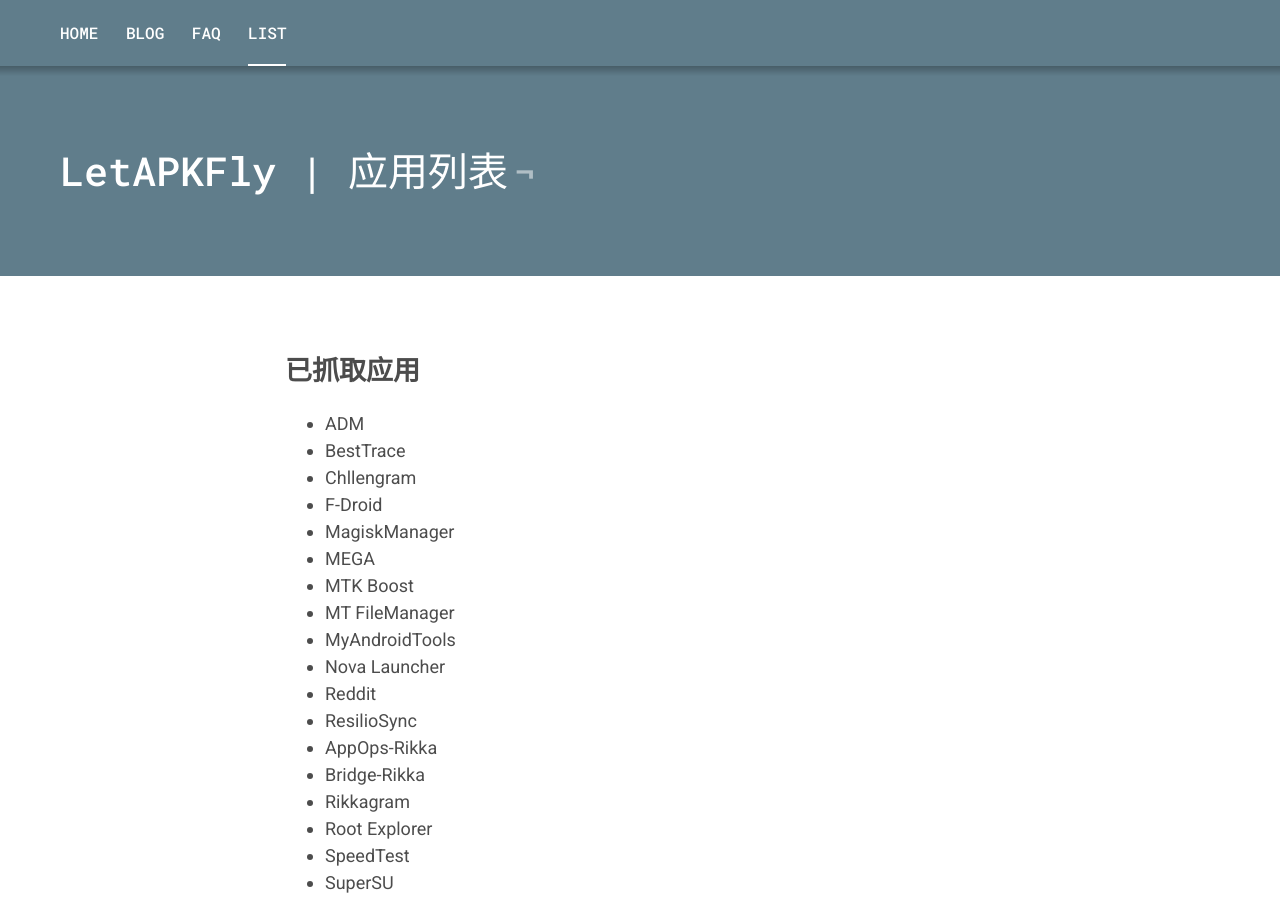
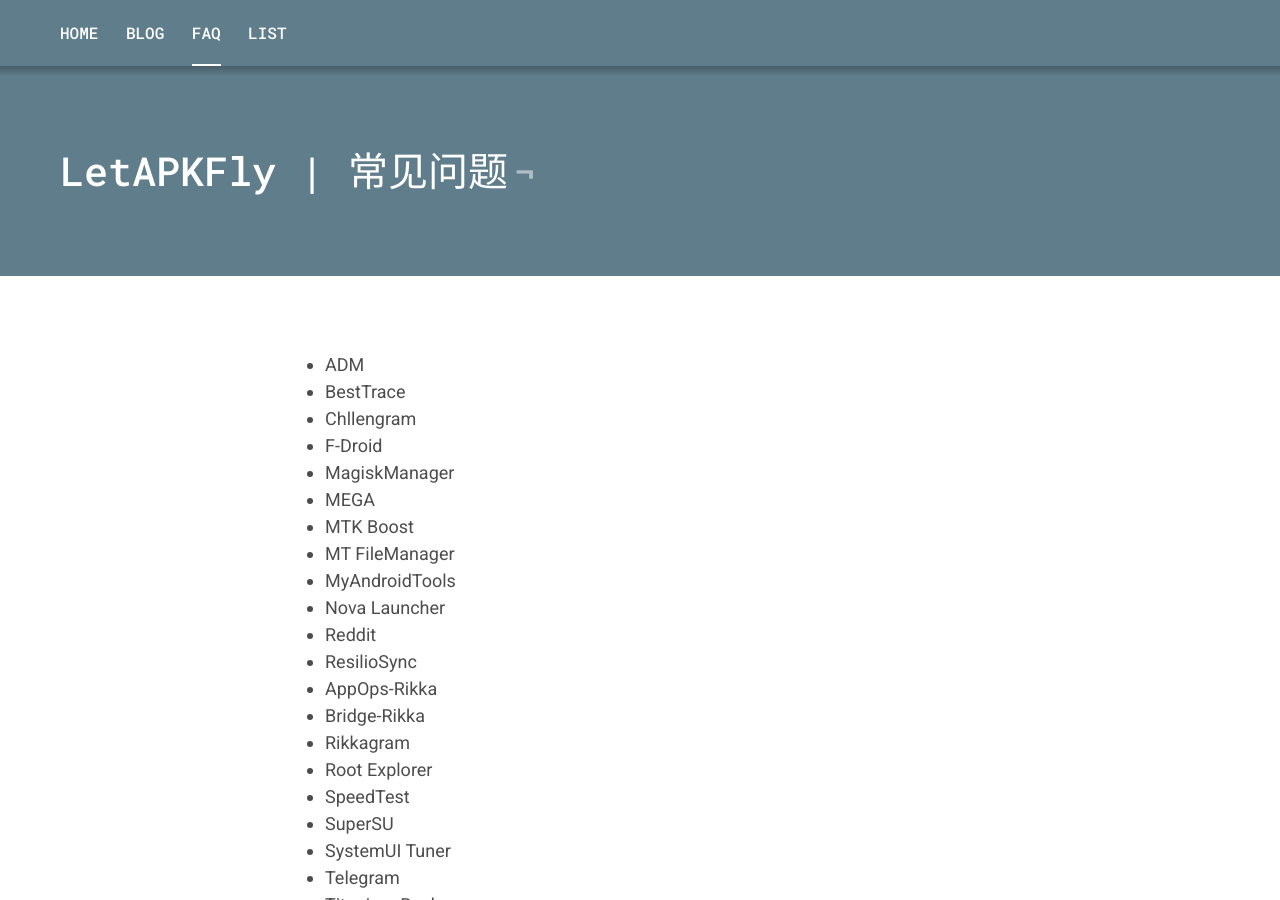
Before and after one commit to neoFelhz/LetAPKFly, a Jekyll site: the page built from _pages/list.md, in a window 1280 px wide and 900 px high. Built offline with Jekyll 4.4.1, drawn with Linux system fonts in a browser that asks for light colours; our own code applies the rules of GitHub Pages for plain Markdown files.

Commit message:
fix the bug of list

```diff
--- a/_pages/list.md
+++ b/_pages/list.md
@@ -1,10 +1,9 @@
 ---
 layout: page
-title: LetAPKFly | 应用列表
-permalink: /list.html
+title: LetAPKFly | 常见问题
+permalink: /faq.html
 ---
 
-## 已抓取应用
 - ADM
 - BestTrace
 - Chllengram
```
